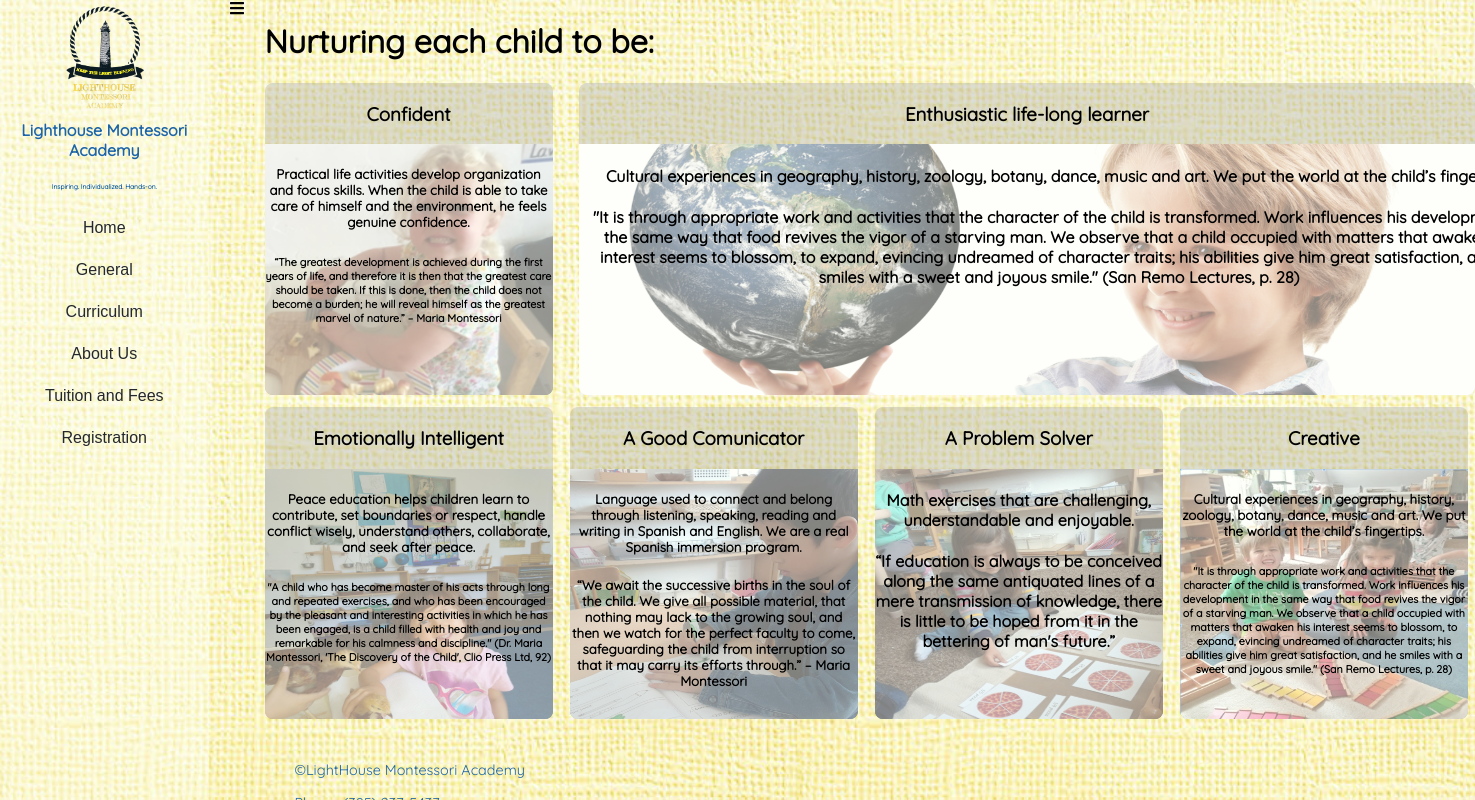
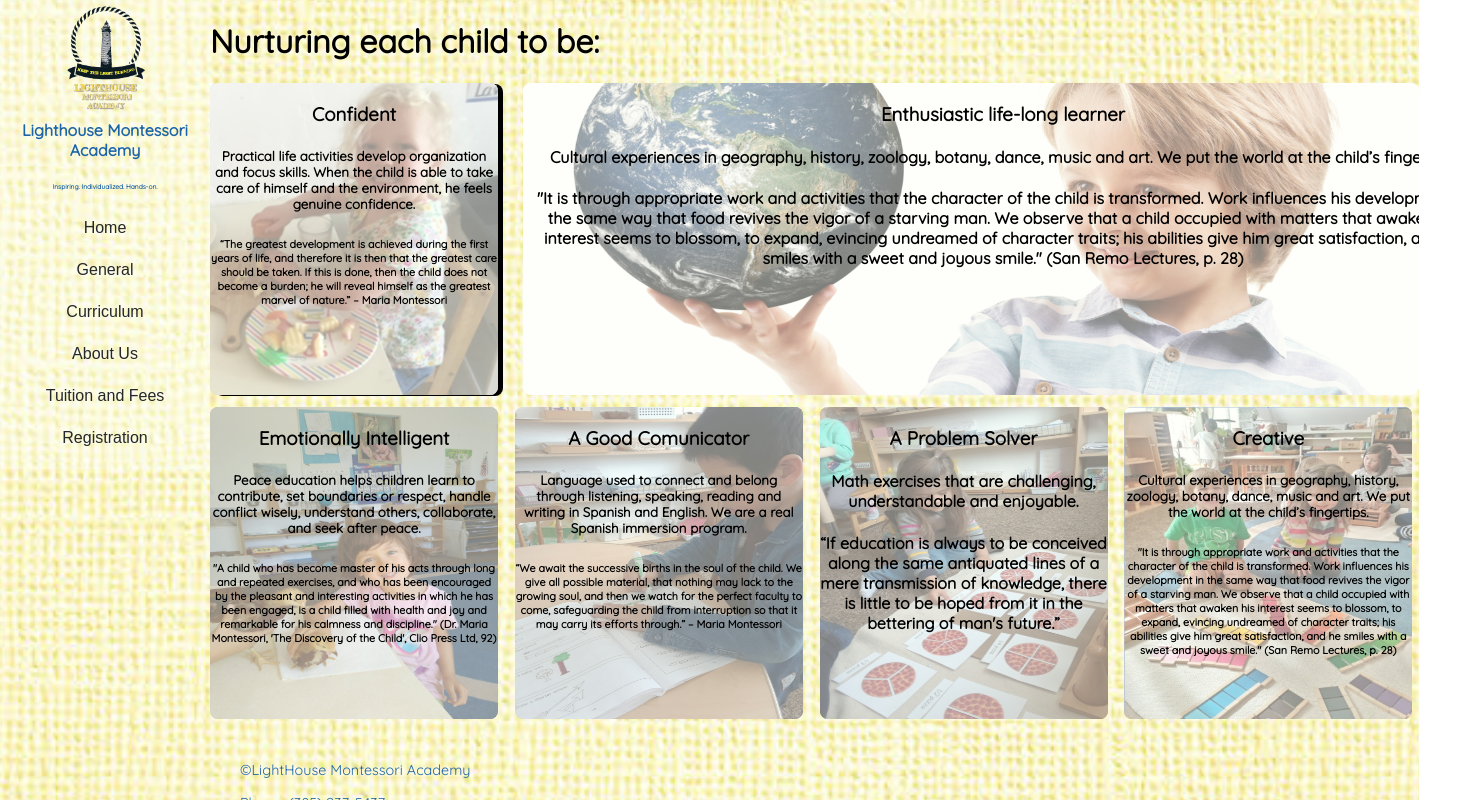
Before and after one commit to MichiMar/lighthouse-academy-newwebsite, a React (Create React App) app: page / in a window 1280 px wide. Shown: the top 800 px of the page, 1475 px wide, since content can reach past the window. Built offline with nearby package versions, Linux system fonts and the light colour scheme.

Commit message:
updtaed toggle function

```diff
--- a/package.json
+++ b/package.json
@@ -8,7 +8,6 @@
     "node-sass": "^4.13.0",
     "react": "^16.11.0",
     "react-dom": "^16.11.0",
-    "react-gesture-gallery": "^1.1.0",
     "react-gesture-responder": "^2.1.0",
     "react-icons": "^3.8.0",
     "react-materialize": "^3.4.1",
--- a/src/App.js
+++ b/src/App.js
@@ -15,19 +15,54 @@ import { FaBars } from "react-icons/fa";
 import "./styles/main.scss";
 import NavigationContainer from "./navigation/navigation-container";
 
+class ToggleBar extends React.Component {
+  constructor() {
+    // @ts-ignore
+    super();
+
+    this.state = {
+      navside: false
+    };
+    this.toggleNavSide = this.toggleNavSide.bind(this);
+  }
+
+  toggleNavSide() {
+    this.setState({
+      navside: !this.state.navside
+    });
+  }
+
+  render() {
+    return (
+      <div>
+        <div className="bars-menu" onClick={this.toggleNavSide}>
+          <FaBars />
+        </div>
+
+        {this.state.navside ? (
+          <div className="media-navbar">
+            <div className="b">
+              <NavigationContainer />
+            </div>
+          </div>
+        ) : null}
+
+        <div className="navbar">
+          <div className="b">
+            <NavigationContainer />
+          </div>
+        </div>
+      </div>
+    );
+  }
+}
+
 function App() {
   return (
     <div className="App">
       <div className="App-container">
         <Router>
-          <div className="navbar">
-            <div className="b">
-              <NavigationContainer />
-            </div>
-          </div>
-          <div className="bars-menu">
-            <FaBars />
-          </div>
+          <ToggleBar />
           <div className="container">
             <Switch>
               <Route exact path="/" component={Home} />
--- a/src/pages/home.js
+++ b/src/pages/home.js
@@ -28,9 +28,10 @@ export default class Home extends Component {
             <div className="summary-images">
               <div className="images-wrapper-upper-block">
                 <div onClick={this.handleLinkClick} className="topic-block">
-                  <h3>Confident</h3>
                   <div>
                     <div className="topic-introduction">
+                      <h3>Confident</h3>
+
                       <div className="p1">
                         <h5>
                           Practical life activities develop organization and
@@ -57,9 +58,9 @@ export default class Home extends Component {
                 </div>
 
                 <div onClick={this.handleLinkClick} className="topic-big-block">
-                  <h3>Enthusiastic life-long learner</h3>
                   <div>
                     <div className="topic-introduction">
+                      <h3>Enthusiastic life-long learner</h3>
                       <div className="p1">
                         <h4>
                           Cultural experiences in geography, history, zoology,
@@ -90,9 +91,9 @@ export default class Home extends Component {
 
               <div className="images-wrapper-lower-block">
                 <div onClick={this.handleLinkClick} className="topic-block">
-                  <h3>Emotionally Intelligent</h3>
                   <div>
                     <div className="topic-introduction">
+                      <h3>Emotionally Intelligent</h3>
                       <div className="p1">
                         <h5>
                           Peace education helps children learn to contribute,
@@ -119,9 +120,9 @@ export default class Home extends Component {
                 </div>
 
                 <div onClick={this.handleLinkClick} className="topic-block">
-                  <h3>A Good Comunicator</h3>
                   <div>
                     <div className="topic-introduction">
+                      <h3>A Good Comunicator</h3>
                       <div className="p1">
                         <h5>
                           Language used to connect and belong through listening,
@@ -130,14 +131,14 @@ export default class Home extends Component {
                         </h5>
                       </div>
                       <div className="p2">
-                        <h5>
+                        <h6>
                           “We await the successive births in the soul of the
                           child. We give all possible material, that nothing may
                           lack to the growing soul, and then we watch for the
                           perfect faculty to come, safeguarding the child from
                           interruption so that it may carry its efforts
                           through.” – Maria Montessori
-                        </h5>
+                        </h6>
                       </div>
                     </div>
                     <div className="image">
@@ -147,9 +148,9 @@ export default class Home extends Component {
                 </div>
 
                 <div onClick={this.handleLinkClick} className="topic-block">
-                  <h3>A Problem Solver</h3>
                   <div>
                     <div className="topic-introduction">
+                      <h3>A Problem Solver</h3>
                       <div className="p1">
                         <h4>
                           Math exercises that are challenging, understandable
@@ -172,9 +173,9 @@ export default class Home extends Component {
                 </div>
 
                 <div onClick={this.handleLinkClick} className="topic-block">
-                  <h3>Creative</h3>
                   <div>
                     <div className="topic-introduction">
+                      <h3>Creative</h3>
                       <div className="p1">
                         <h5>
                           Cultural experiences in geography, history, zoology,
--- a/src/styles/App.css
+++ b/src/styles/App.css
@@ -1,7 +1,6 @@
 .App {
   font-family: "Quicksand", sans-serif;
   width: 100vw;
-  height: 100vh;
   display: flex;
   flex-direction: row;
 }
--- a/src/styles/home.scss
+++ b/src/styles/home.scss
@@ -33,6 +33,7 @@
             width: 22.5vw;
             overflow: hidden;
             position: relative;
+            box-shadow: 5px 1px;
             cursor: pointer;
 
             .image {
--- a/src/styles/main.scss
+++ b/src/styles/main.scss
@@ -9,3 +9,5 @@
 @import "curriculum.scss";
 @import "about.scss";
 @import "registration.scss";
+
+@import "media.scss";
--- /dev/null
+++ b/src/styles/media.scss
@@ -0,0 +1,19 @@
+@media (min-width: 901px) {
+  .App {
+    .App-container {
+      .bars-menu {
+        display: none;
+      }
+    }
+  }
+}
+
+@media (max-width: 900px) {
+  .App {
+    .App-container {
+      .bars-menu {
+        display: block;
+      }
+    }
+  }
+}
--- a/src/styles/navigation.scss
+++ b/src/styles/navigation.scss
@@ -11,6 +11,7 @@
     .logo {
       display: flex;
       justify-content: center;
+
       img {
         width: 85px;
       }
```
Also changed, not shown: src/slider/carrosel.js (deleted, +0 -45 lines), src/img/Light-House-transpatern.png, 1 other file (tests, documents, lock files or other folders).
